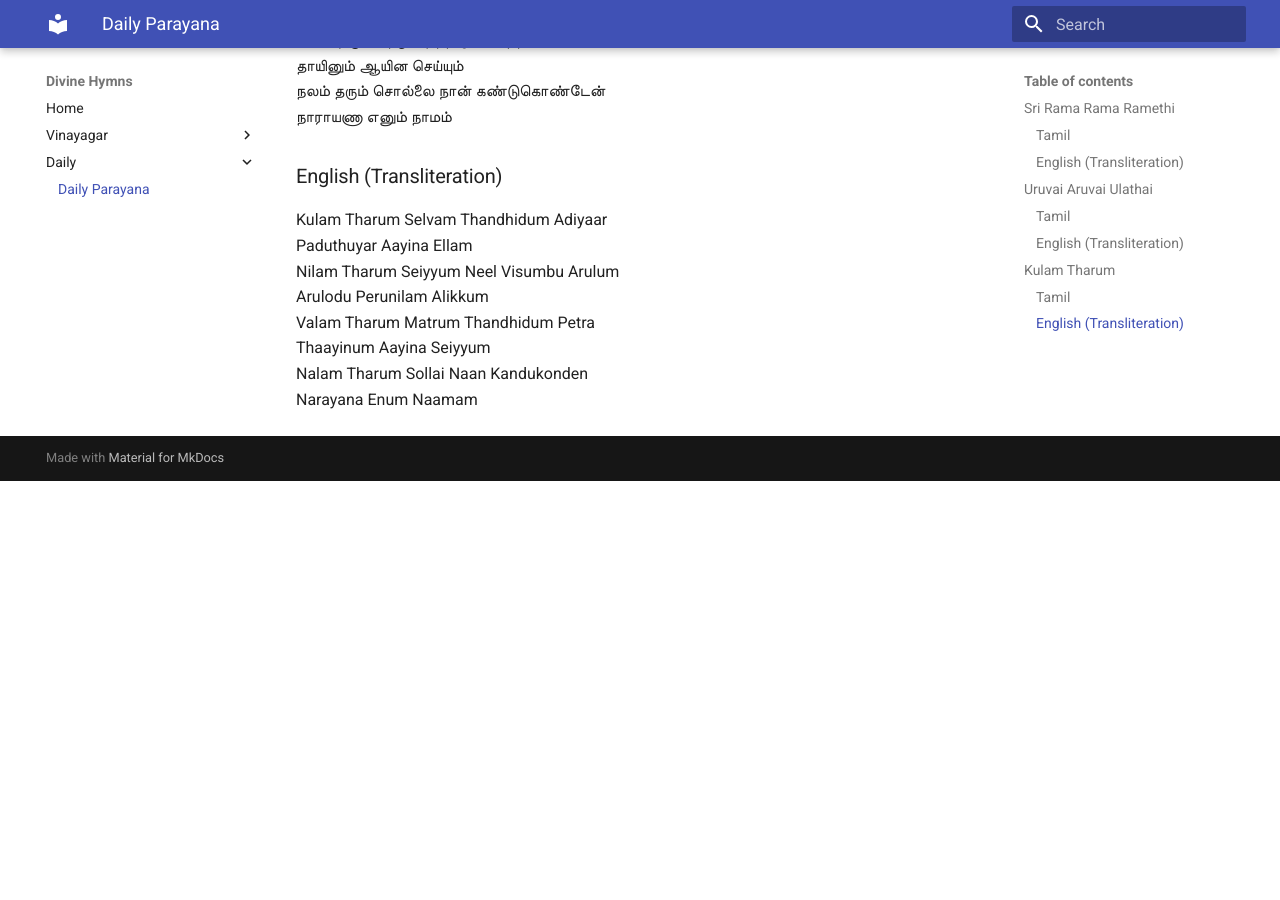
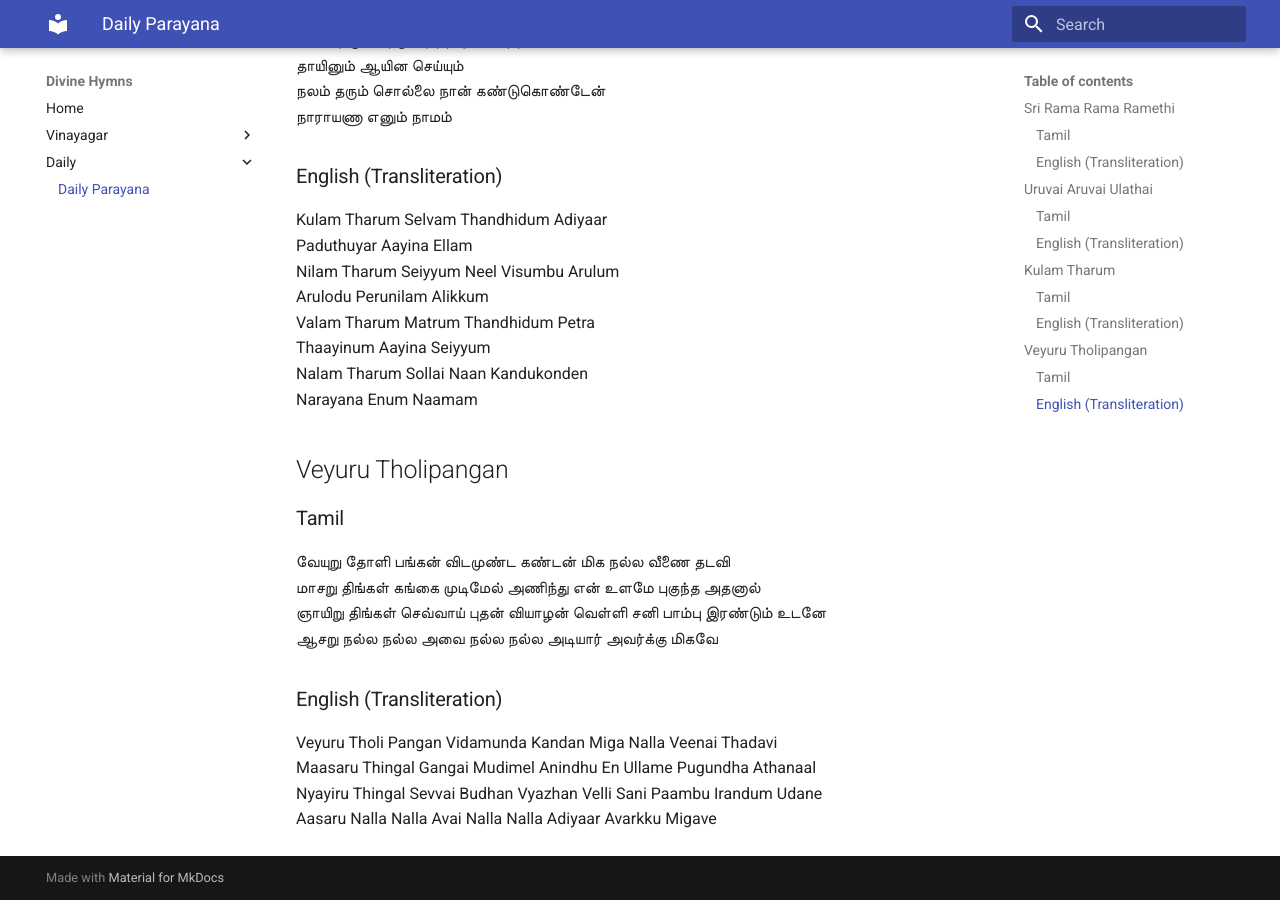
Before and after one commit to ilamouriyan-e/divine, an MkDocs documentation site: the page built from docs/daily/parayana.md, in a window 1280 px wide and 900 px high, scrolled down 1409 px. Built offline with MkDocs 1.6.1 and Material for MkDocs 9.7.7, drawn with Linux system fonts in a browser that asks for light colours; before the commit the page ends 1890 px from its top, so only the background shows below that.

Commit message:
added Veyuru

```diff
--- a/docs/daily/parayana.md
+++ b/docs/daily/parayana.md
@@ -62,3 +62,17 @@ Valam Tharum Matrum Thandhidum Petra
 Thaayinum Aayina Seiyyum
 Nalam Tharum Sollai Naan Kandukonden
 Narayana Enum Naamam
+
+## Veyuru Tholipangan
+
+### Tamil
+வேயுறு தோளி பங்கன் விடமுண்ட கண்டன் மிக நல்ல வீணை தடவி
+மாசறு திங்கள் கங்கை முடிமேல் அணிந்து என் உளமே புகுந்த அதனால்
+ஞாயிறு திங்கள் செவ்வாய் புதன் வியாழன் வெள்ளி சனி பாம்பு இரண்டும் உடனே
+ஆசறு நல்ல நல்ல அவை நல்ல நல்ல அடியார் அவர்க்கு மிகவே
+
+### English (Transliteration)
+Veyuru Tholi Pangan Vidamunda Kandan Miga Nalla Veenai Thadavi
+Maasaru Thingal Gangai Mudimel Anindhu En Ullame Pugundha Athanaal
+Nyayiru Thingal Sevvai Budhan Vyazhan Velli Sani Paambu Irandum Udane
+Aasaru Nalla Nalla Avai Nalla Nalla Adiyaar Avarkku Migave
```
